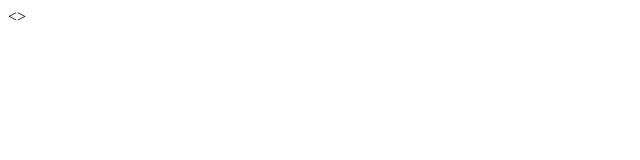
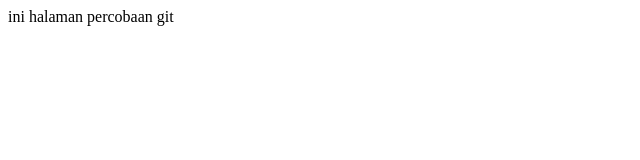
Before and after one commit to achmadzainul/gitbaru, a plain HTML site: page index.html in a window 1280 px wide. Shown: the whole page, without its empty margins (0-640 px from the left). Drawn offline with Linux system fonts and the light colour scheme.

Commit message:
Update index.html

```diff
--- a/index.html
+++ b/index.html
@@ -1 +1,7 @@
-<>
+<html>
+<html>
+  <head><title> percobaan git </title></head>
+<body>
+  <p>ini halaman percobaan git</p>
+  </body>
+  </html>
```
